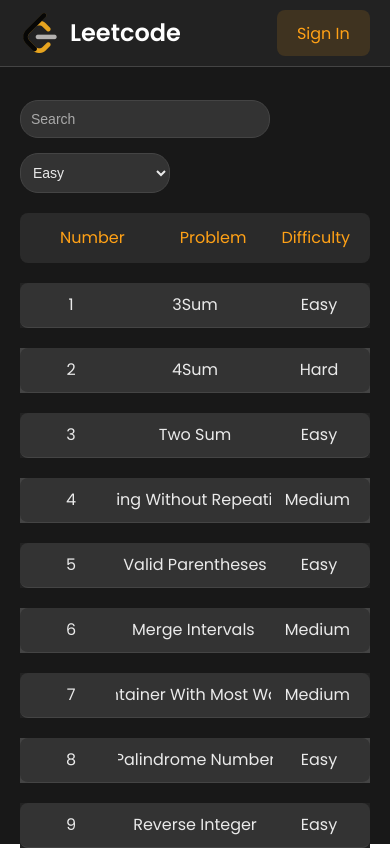
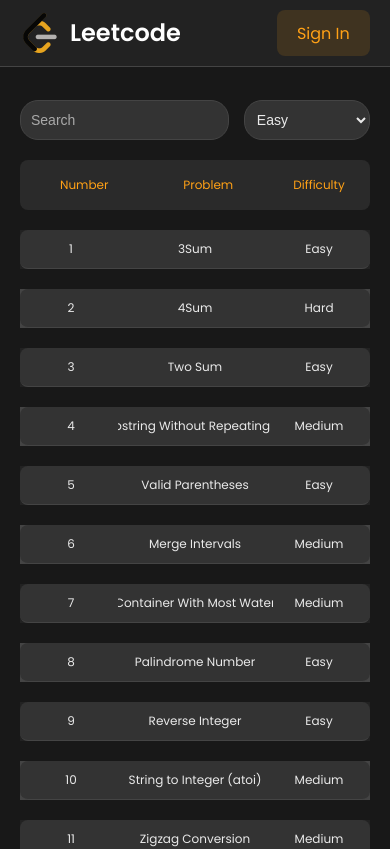
Before and after one commit to shinigl/Leetcode-Clone, a React (Vite) app: page / in a window 390 px wide. Shown: the top 849 px of the page. Built offline with nearby package versions, Linux system fonts and the light colour scheme.

Commit message:
Added media query

```diff
--- a/src/App.module.css
+++ b/src/App.module.css
@@ -66,6 +66,7 @@
 .sr {
   flex-basis: 20%;
   padding: 0 20px;
+  text-align: center;
 }
 
 .problem {
@@ -159,8 +160,10 @@
   }
 
   .search {
-    flex-direction: column;
-    align-items: flex-start;
+
+  }
+  .sr , .problem , .difficulty{
+    font-size: 12px;
   }
 }
 
--- a/src/components/Card.module.css
+++ b/src/components/Card.module.css
@@ -36,3 +36,8 @@
     margin: 0;
     color: #eaeaea;
   }
+  @media  screen and (max-width:768px) {
+    .sr , .title , .difficulty{
+        font-size: 12px;
+      }
+  }
--- a/src/index.css
+++ b/src/index.css
@@ -1,17 +1,3 @@
-:root {
-  font-family: Inter, system-ui, Avenir, Helvetica, Arial, sans-serif;
-  line-height: 1.5;
-  font-weight: 400;
-
-  color-scheme: light dark;
-  color: rgba(255, 255, 255, 0.87);
-  background-color: #242424;
-
-  font-synthesis: none;
-  text-rendering: optimizeLegibility;
-  -webkit-font-smoothing: antialiased;
-  -moz-osx-font-smoothing: grayscale;
-}
 
 a {
   font-weight: 500;
@@ -48,16 +34,3 @@
 button:focus-visible {
   outline: 4px auto -webkit-focus-ring-color;
 }
-
-@media (prefers-color-scheme: light) {
-  :root {
-    color: #213547;
-    background-color: #ffffff;
-  }
-  a:hover {
-    color: #747bff;
-  }
-  button {
-    background-color: #f9f9f9;
-  }
-}
```
